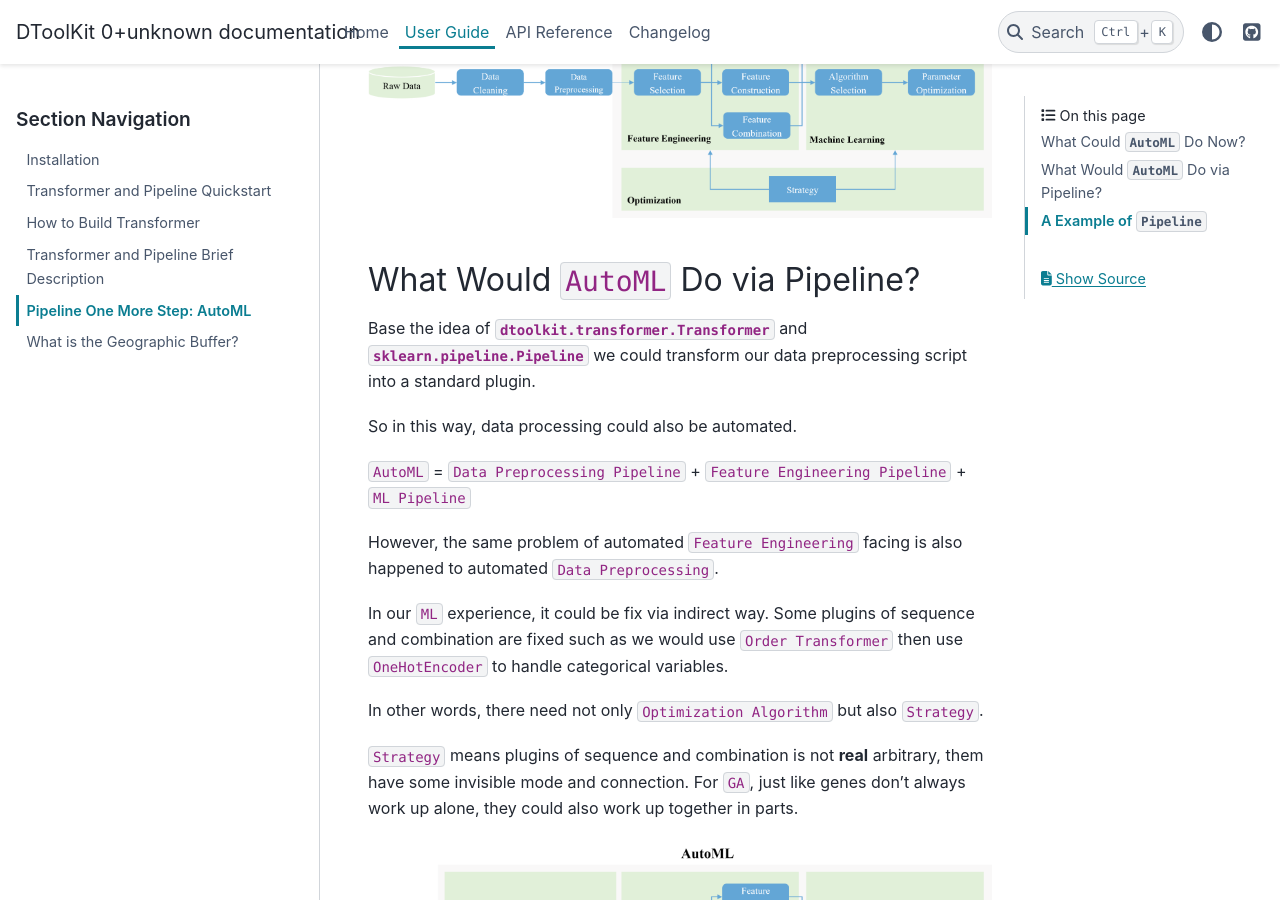
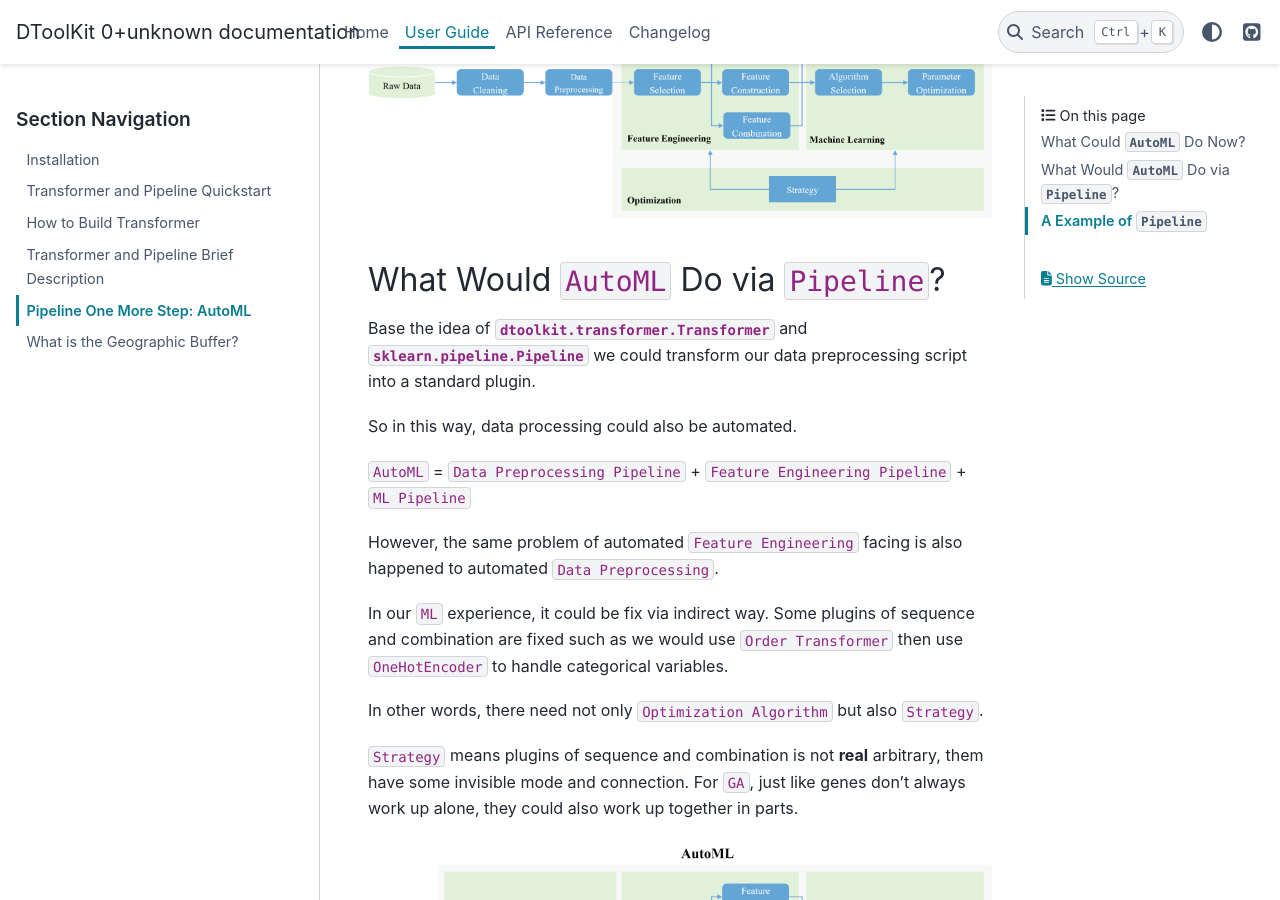
Before and after one commit to Zeroto521/my-data-toolkit, a Sphinx documentation site: the page built from doc/source/guide/automl.md, in a window 1280 px wide and 900 px high, scrolled down 1325 px. Built offline with Sphinx 7.4.7 and the PyData theme 0.15.4, drawn with Linux system fonts in a browser that asks for light colours.

Commit message:
DOC: highlight keyword

```diff
--- a/doc/source/guide/automl.md
+++ b/doc/source/guide/automl.md
@@ -31,7 +31,7 @@ As for `Feature Engineering`, part of them could be automated. `Feature Engineer
 
 ![Basic AutoML workflow](../_static/basic-automl-workflow.png)
 
-## What Would `AutoML` Do via Pipeline?
+## What Would `AutoML` Do via `Pipeline`?
 
 Base the idea of {class}`dtoolkit.transformer.Transformer` and {class}`sklearn.pipeline.Pipeline` we could transform our data preprocessing script into a standard plugin.
 
```
